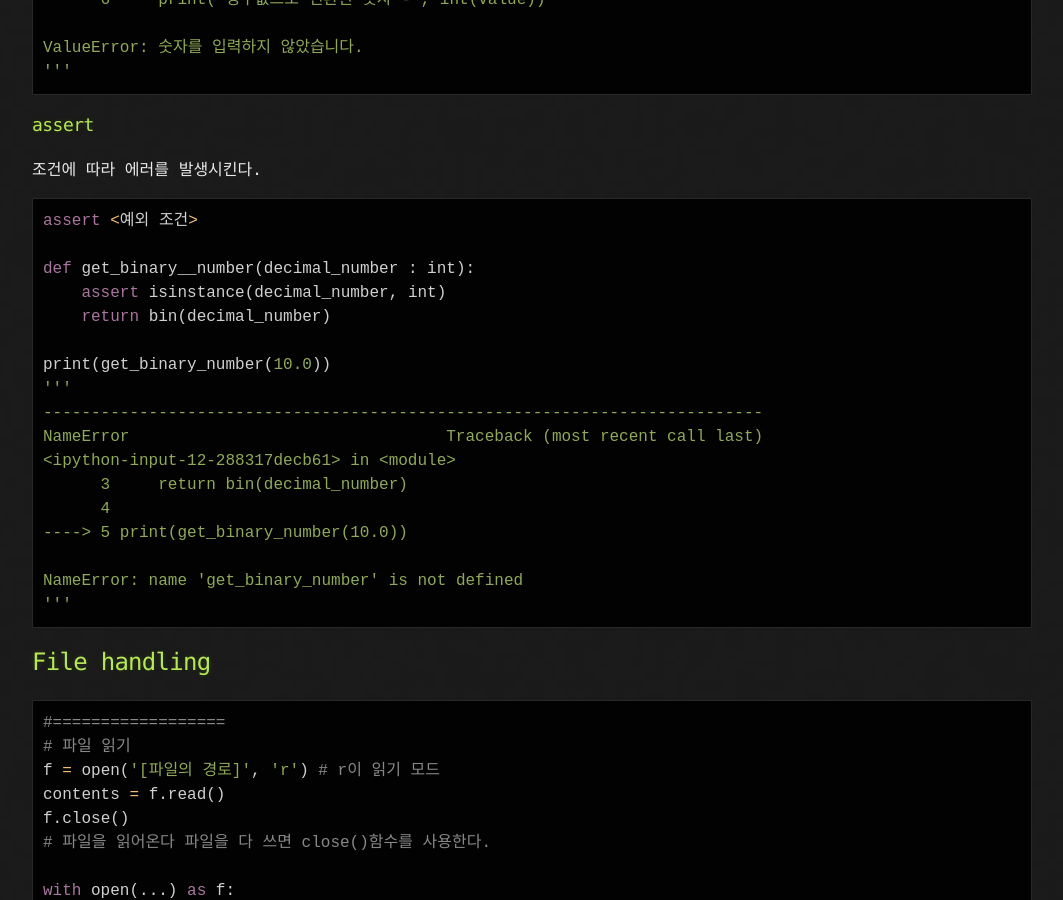
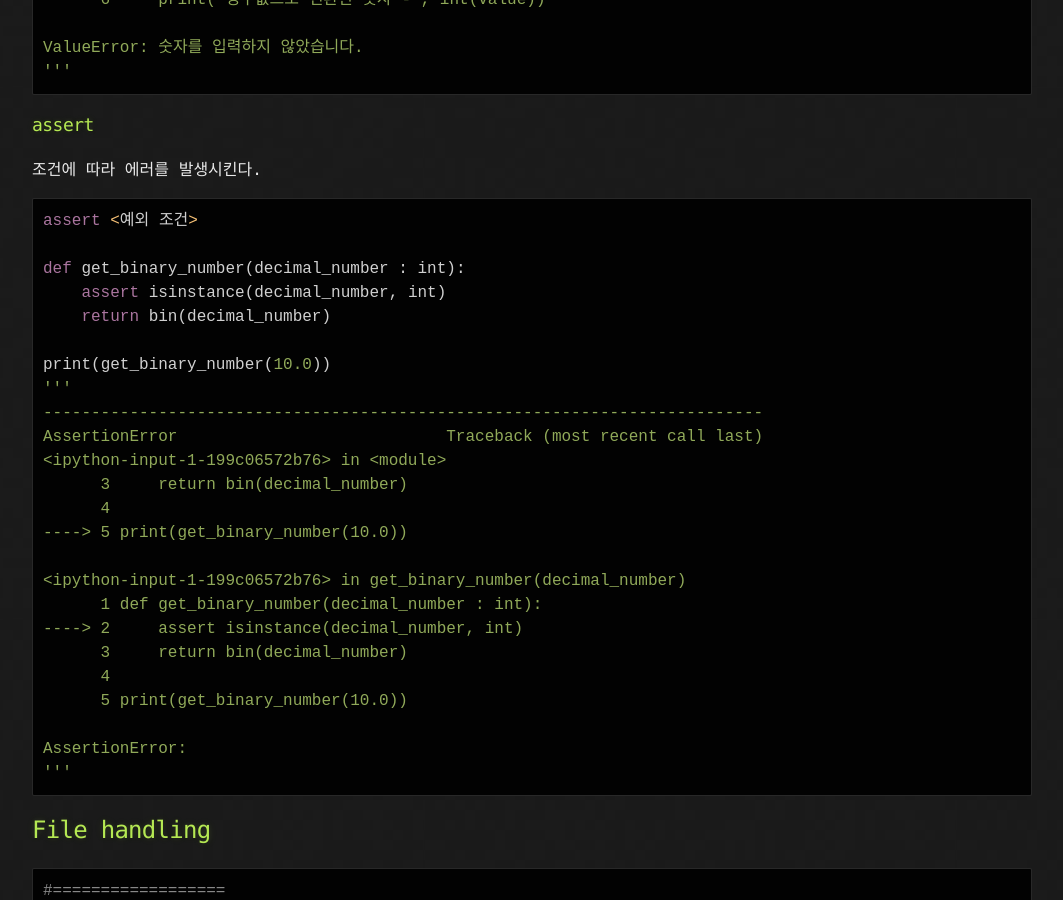
Before and after one commit to CodeNinja1126/CodeNinja1126.github.io, a Jekyll site: the page built from _posts/2021-01-22-019.md, in a window 1280 px wide and 900 px high, scrolled down 2573 px. Shown: the whole window, without its empty margins (108-1171 px from the left). Built offline with Jekyll 4.4.1, drawn with Linux system fonts in a browser that asks for light colours.

Commit message:
Update 2021-01-22-019.md

````diff
--- a/_posts/2021-01-22-019.md
+++ b/_posts/2021-01-22-019.md
@@ -115,20 +115,27 @@ ValueError: 숫자를 입력하지 않았습니다.
 ```python
 assert <예외 조건>
 
-def get_binary__number(decimal_number : int):
+def get_binary_number(decimal_number : int):
     assert isinstance(decimal_number, int)
     return bin(decimal_number)
 
 print(get_binary_number(10.0))
 '''
 ---------------------------------------------------------------------------
-NameError                                 Traceback (most recent call last)
-<ipython-input-12-288317decb61> in <module>
+AssertionError                            Traceback (most recent call last)
+<ipython-input-1-199c06572b76> in <module>
       3     return bin(decimal_number)
       4
 ----> 5 print(get_binary_number(10.0))
 
-NameError: name 'get_binary_number' is not defined
+<ipython-input-1-199c06572b76> in get_binary_number(decimal_number)
+      1 def get_binary_number(decimal_number : int):
+----> 2     assert isinstance(decimal_number, int)
+      3     return bin(decimal_number)
+      4
+      5 print(get_binary_number(10.0))
+
+AssertionError:
 '''
 ```
 
````
